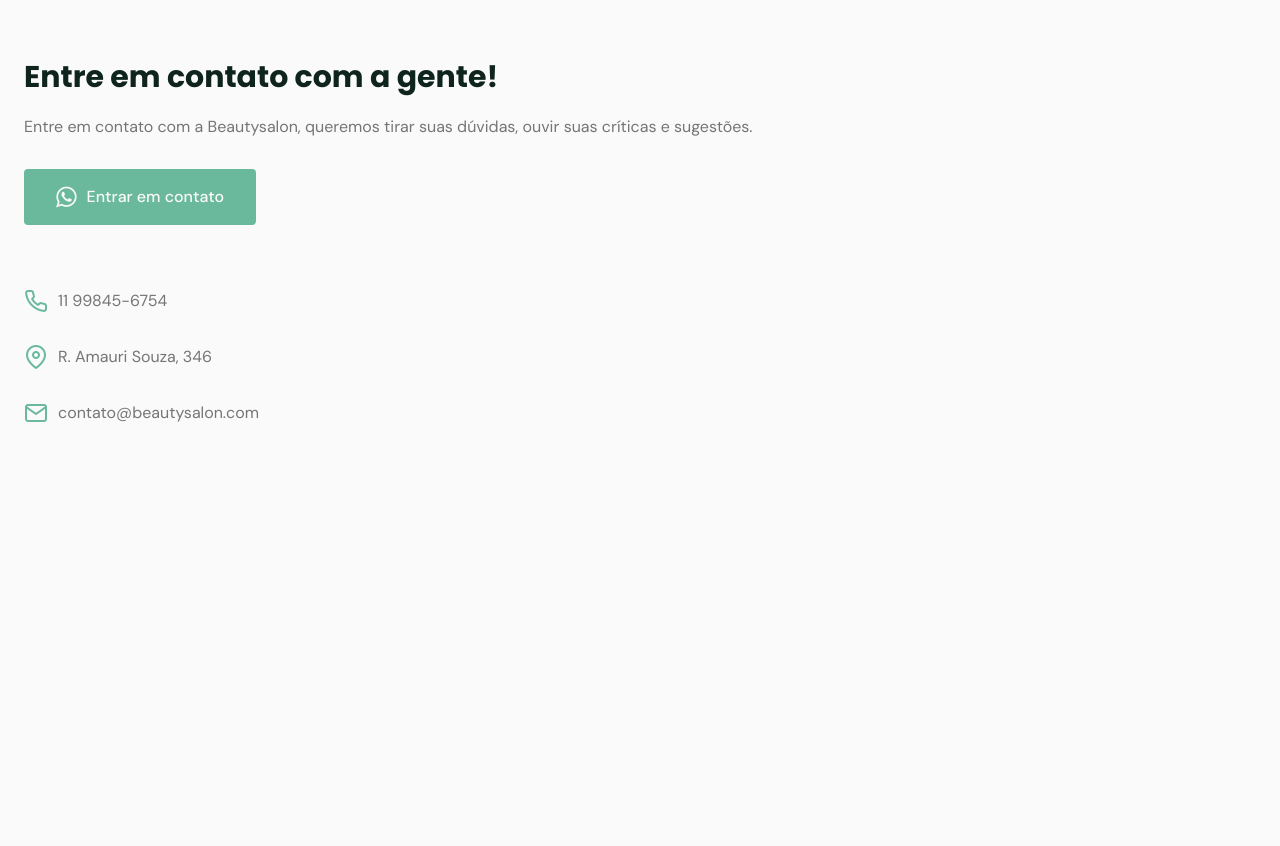
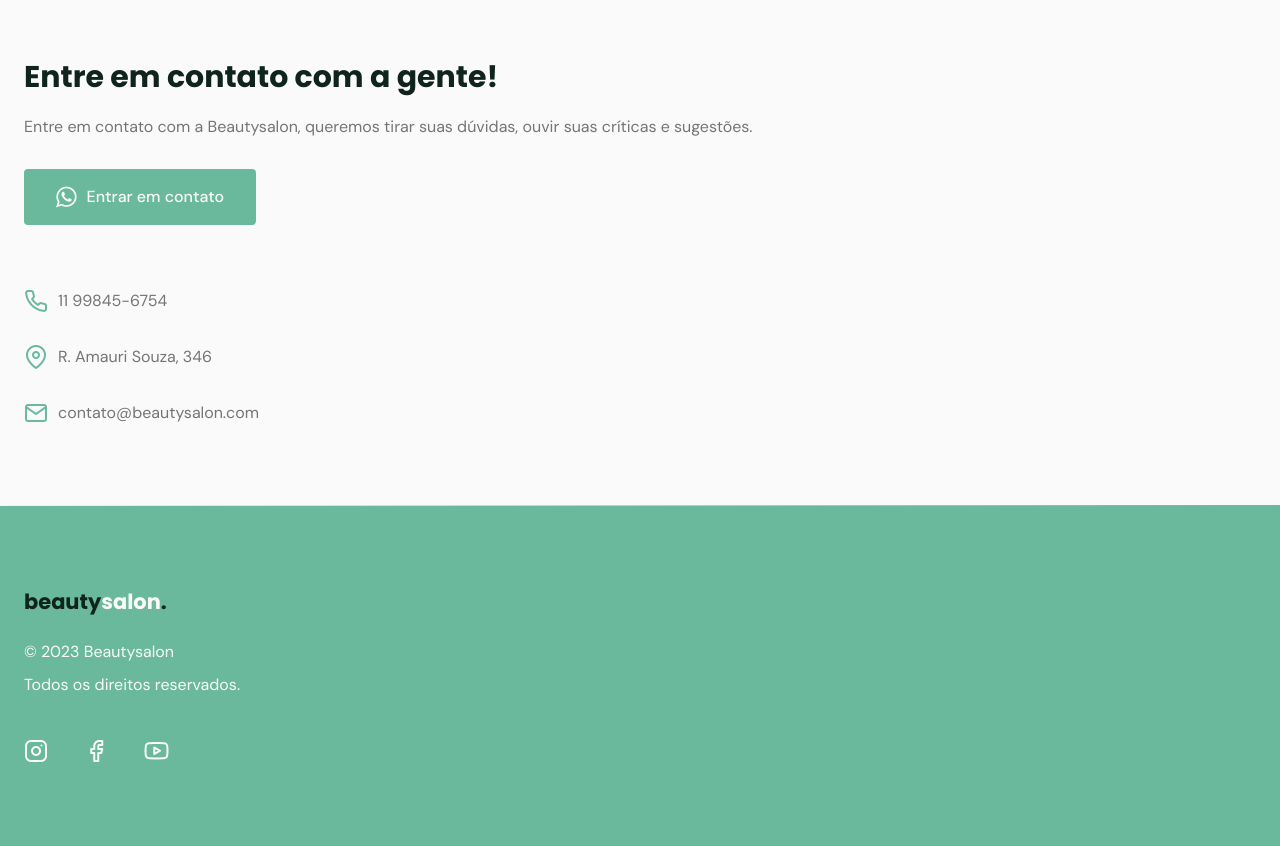
Before and after one commit to MarcioNarciso/NLW---OriginSix, a plain HTML site: page index.html in a window 1280 px wide. Shown: the part 4556-5402 px from the top of the page. Before the commit the page ends 5061 px from the top, so only its background shows below. Drawn offline with nearby package versions, Linux system fonts and the light colour scheme; files whose address does not match are found by name.

Commit message:
feat: footer criado.

```diff
--- /dev/null
+++ b/assets/css/footer.css
@@ -0,0 +1,26 @@
+footer {
+    background: var(--base-color);
+}
+
+footer .brand .logo {
+    /*
+        Por padrão, as tags <a> têm display inline.
+        Para margin funcionar, precisa ser inline-block ou block.
+    */
+    display: inline-block;
+    margin-bottom: 1.5rem;
+}
+
+footer .brand p{
+    color: var(--text-color-light);
+    margin-bottom: .75rem;
+}
+
+footer .social a{
+    margin-right: 2rem;
+}
+
+footer i{
+    font-size: 1.5rem;
+    color: var(--text-color-light);
+}
--- a/assets/css/logo.css
+++ b/assets/css/logo.css
@@ -7,3 +7,7 @@
 .logo span {
     color: var(--base-color);
 }
+
+.logo-alt span {
+    color: var(--body-color);
+}
--- a/index.html
+++ b/index.html
@@ -15,10 +15,7 @@
     <link rel="stylesheet" href="assets/fonts/style.css">
 
     <!-- Swiper -->
-    <link
-        rel="stylesheet"
-        href="https://cdn.jsdelivr.net/npm/swiper@11/swiper-bundle.min.css"
-    />
+    <link rel="stylesheet" href="https://cdn.jsdelivr.net/npm/swiper@11/swiper-bundle.min.css" />
 
     <title>OriginSix</title>
 
@@ -31,8 +28,10 @@
     <link rel="stylesheet" href="assets/css/home.css" />
     <link rel="stylesheet" href="assets/css/about.css">
     <link rel="stylesheet" href="assets/css/services.css">
-    <link rel="stylesheet" href="assets/css/testimonials.css"/>
-    <link rel="stylesheet" href="assets/css/contact.css"/>
+    <link rel="stylesheet" href="assets/css/testimonials.css" />
+    <link rel="stylesheet" href="assets/css/contact.css" />
+    <link rel="stylesheet" href="assets/css/footer.css" />
+
 
 
 </head>
@@ -161,14 +160,13 @@
                             <blockquote>
                                 <p>
                                     <span>&ldquo;</span>
-                                    Lorem ipsum dolor sit amet consectetur adipisicing elit. Perferendis iusto praesentium sequi
+                                    Lorem ipsum dolor sit amet consectetur adipisicing elit. Perferendis iusto
+                                    praesentium sequi
                                     ea placeat quibusdam omnis labore.
                                 </p>
                                 <cite>
-                                    <img
-                                        src="https://randomuser.me/api/portraits/women/57.jpg"
-                                        alt="Foto de Wanessa Souza"
-                                    >
+                                    <img src="https://randomuser.me/api/portraits/women/57.jpg"
+                                        alt="Foto de Wanessa Souza">
                                     Wanessa Souza
                                 </cite>
                             </blockquote>
@@ -177,14 +175,13 @@
                             <blockquote>
                                 <p>
                                     <span>&ldquo;</span>
-                                    Lorem ipsum dolor sit amet consectetur adipisicing elit. Perferendis iusto praesentium sequi
+                                    Lorem ipsum dolor sit amet consectetur adipisicing elit. Perferendis iusto
+                                    praesentium sequi
                                     ea placeat quibusdam omnis labore.
                                 </p>
                                 <cite>
-                                    <img
-                                        src="https://randomuser.me/api/portraits/women/37.jpg"
-                                        alt="Foto de Franciele Venega"
-                                    >
+                                    <img src="https://randomuser.me/api/portraits/women/37.jpg"
+                                        alt="Foto de Franciele Venega">
                                     Franciele Venega
                                 </cite>
                             </blockquote>
@@ -193,14 +190,13 @@
                             <blockquote>
                                 <p>
                                     <span>&ldquo;</span>
-                                    Lorem ipsum dolor sit amet consectetur adipisicing elit. Perferendis iusto praesentium sequi
+                                    Lorem ipsum dolor sit amet consectetur adipisicing elit. Perferendis iusto
+                                    praesentium sequi
                                     ea placeat quibusdam omnis labore.
                                 </p>
                                 <cite>
-                                    <img
-                                        src="https://randomuser.me/api/portraits/women/74.jpg"
-                                        alt="Foto de Valeska Fabris"
-                                    >
+                                    <img src="https://randomuser.me/api/portraits/women/74.jpg"
+                                        alt="Foto de Valeska Fabris">
                                     Valeska Fabris
                                 </cite>
                             </blockquote>
@@ -223,11 +219,8 @@
                         Entre em contato com a Beautysalon, queremos tirar
                         suas dúvidas, ouvir suas críticas e sugestões.
                     </p>
-                    <a
-                        class="button"
-                        target="_blank"
-                        href="https://api.whatsapp.com/send?phone=+5511998456754&text=Oi! Gostaria de agendar um horário."
-                    >
+                    <a class="button" target="_blank"
+                        href="https://api.whatsapp.com/send?phone=+5511998456754&text=Oi! Gostaria de agendar um horário.">
                         <i class="icon-whatsapp"></i> Entrar em contato
                     </a>
                 </div>
@@ -241,6 +234,34 @@
                 </div>
             </div>
         </section>
+
+        <div class="divider-1"></div>
+
+        <!-- Footer -->
+        <footer class="section">
+            <div class="container grid">
+                <div class="brand">
+                    <a class="logo logo-alt" href="#home">
+                        beauty<span>salon</span>.
+                    </a>
+                    <p>&copy; 2023 Beautysalon</p>
+                    <p>Todos os direitos reservados.</p>
+                </div>
+
+                <div class="social">
+                    <a href="https://instagram.com" target="_blank">
+                        <i class="icon-instagram"></i>
+                    </a>
+                    <a href="https://facebook.com" target="_blank">
+                        <i class="icon-facebook"></i>
+                    </a>
+                    <a href="https://youtube.com" target="_blank">
+                        <i class="icon-youtube"></i>
+                    </a>
+                </div>
+            </div>
+        </footer>
+
     </main>
 
     <!-- Swiper -->
```
